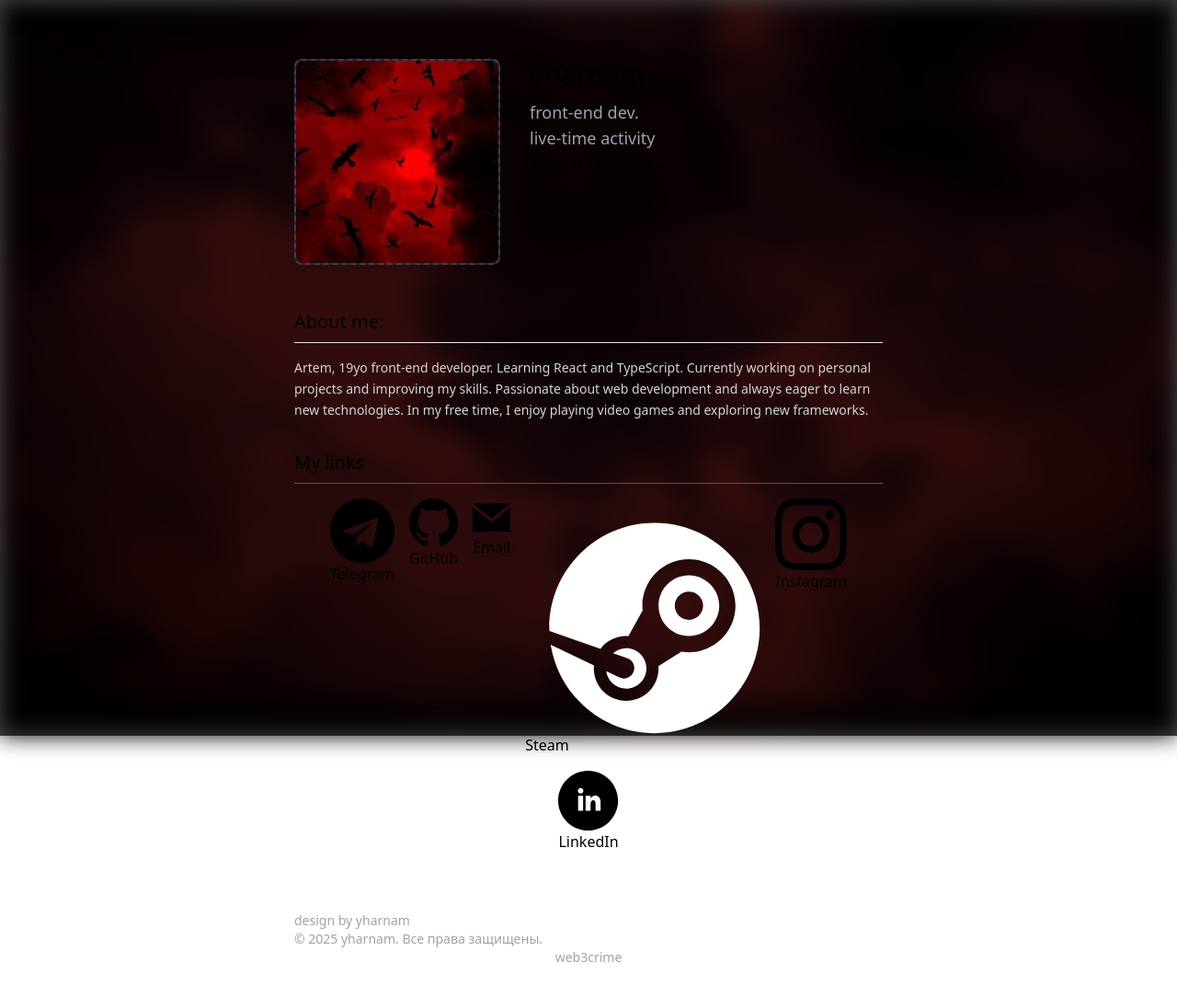
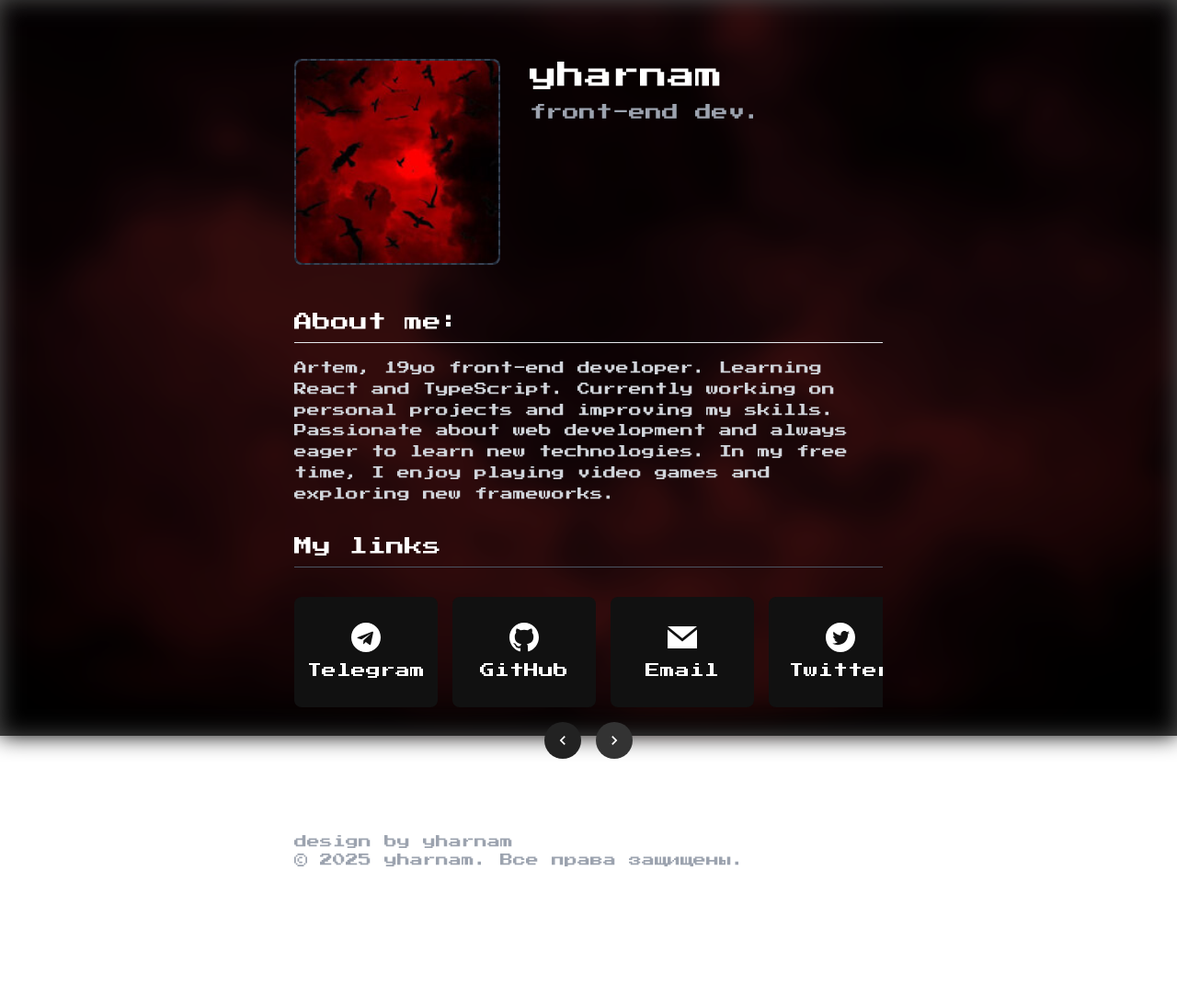
Before and after one commit to yharnaamm/yharnaamm.github.io, a plain HTML site: page index.html in a window 1280 px wide. Shown: the whole page at 92% size. After the commit the page ends 1009 px from the top, so only its background shows below. Drawn offline with nearby package versions, Linux system fonts and the light colour scheme.

Commit message:
Update index.html

```diff
--- a/index.html
+++ b/index.html
@@ -5,8 +5,99 @@
 		<meta name="viewport" content="width=device-width, initial-scale=1.0" />
 		<title>Визитка</title>
 		<script src="https://cdn.tailwindcss.com"></script>
-
-		<link rel="stylesheet" href="style.css" />
+		<style>
+			@import url('https://fonts.googleapis.com/css2?family=Inter:wght@300;400;500;600&family=Press+Start+2P&display=swap');
+			body {
+				font-family: 'Press Start 2P', cursive;
+				color: #fff;
+				background-color: transparent;
+			}
+			.pixel-font {
+				font-family: 'Press Start 2P', cursive;
+			}
+			.cursor-trail {
+				position: fixed;
+				width: 8px;
+				height: 8px;
+				background-color: #fff;
+				border-radius: 50%;
+				pointer-events: none;
+				z-index: 9999;
+				opacity: 0;
+				transition: opacity 0.3s;
+			}
+			.link-hover {
+				position: relative;
+			}
+			.link-hover:after {
+				content: '';
+				position: absolute;
+				width: 0;
+				height: 1px;
+				bottom: 0;
+				left: 0;
+				background-color: #fff;
+				transition: width 0.3s ease;
+			}
+			.link-hover:hover:after {
+				width: 100%;
+			}
+			.social-carousel-container {
+				position: relative;
+				overflow: hidden;
+				padding: 16px 0;
+			}
+			.social-carousel {
+				display: flex;
+				transition: transform 0.5s ease;
+			}
+			.social-tile {
+				min-width: 156px;
+				height: 120px;
+				background: #111;
+				border-radius: 8px;
+				display: flex;
+				flex-direction: column;
+				align-items: center;
+				justify-content: center;
+				margin-right: 16px;
+				transition: transform 0.2s;
+			}
+			.social-tile:hover {
+				transform: scale(1.05);
+			}
+			.social-tile svg {
+				width: 32px;
+				height: 32px;
+				margin-bottom: 8px;
+			}
+			.carousel-nav {
+				display: flex;
+				justify-content: center;
+				gap: 16px;
+				margin-top: 16px;
+			}
+			.carousel-btn {
+				background: #333;
+				color: white;
+				border: none;
+				width: 40px;
+				height: 40px;
+				border-radius: 50%;
+				display: flex;
+				align-items: center;
+				justify-content: center;
+				cursor: pointer;
+				transition: background 0.3s;
+			}
+			.carousel-btn:hover {
+				background: #555;
+			}
+			.carousel-btn:disabled {
+				background: #222;
+				cursor: not-allowed;
+			}
+		</style>
 	</head>
 	<body
 		class="min-h-screen flex flex-col items-center justify-center p-4 relative"
@@ -41,13 +132,6 @@
 				<div class="text-center md:text-left">
 					<h1 class="text-2xl md:text-3xl font-light mb-2">yharnam</h1>
 					<p class="text-lg text-gray-400">front-end dev.</p>
-					<p class="text-lg text-gray-400">live-time activity</p>
-					<div id="discord-widget">
-						<div id="activities">
-							<p class="no-activity">Загрузка данных...</p>
-						</div>
-						<div id="last-updated" class="last-updated"></div>
-					</div>
 				</div>
 			</div>
 
@@ -64,15 +148,13 @@
 						exploring new frameworks.
 					</p>
 				</section>
+
 				<section>
 					<h2 class="text-xl font-light mb-4 border-b border-gray-600 pb-2">
 						My links
 					</h2>
-					<div class="social-carousel-container flex justify-center">
-						<div
-							id="socialCarousel"
-							class="social-carousel flex flex-wrap justify-center gap-4"
-						>
+					<div class="social-carousel-container">
+						<div class="social-carousel" id="socialCarousel">
 							<a href="https://t.me/yharnaamm" class="social-tile link-hover">
 								<svg viewBox="0 0 24 24" fill="currentColor">
 									<path
@@ -81,7 +163,6 @@
 								</svg>
 								Telegram
 							</a>
-
 							<a
 								href="https://github.com/yharnaamm"
 								class="social-tile link-hover"
@@ -93,11 +174,7 @@
 								</svg>
 								GitHub
 							</a>
-
-							<a
-								href="mailto:yharnaamm@gmail.com"
-								class="social-tile link-hover"
-							>
+							<a href="mailto:example@email.com" class="social-tile link-hover">
 								<svg viewBox="0 0 24 24" fill="currentColor">
 									<path
 										d="M12 12.713l-11.985-9.713h23.97l-11.985 9.713zm0 2.574l-12-9.725v15.438h24v-15.438l-12 9.725z"
@@ -105,48 +182,19 @@
 								</svg>
 								Email
 							</a>
-
 							<a
-								href="https://steamcommunity.com/profiles/76561198444513975/"
+								href="https://twitter.com/username"
 								class="social-tile link-hover"
 							>
-								<svg
-									xmlns="http://www.w3.org/2000/svg"
-									x="0px"
-									y="0px"
-									width="256"
-									height="256"
-									viewBox="0,0,256,256"
-									style="fill: #ffffff"
-								>
-									<g
-										fill="#ffffff"
-										fill-rule="nonzero"
-										stroke="none"
-										stroke-width="1"
-										stroke-linecap="butt"
-										stroke-linejoin="miter"
-										stroke-miterlimit="10"
-										stroke-dasharray=""
-										stroke-dashoffset="0"
-										font-family="none"
-										font-weight="none"
-										font-size="none"
-										text-anchor="none"
-										style="mix-blend-mode: normal"
-									>
-										<g transform="scale(4.4)">
-											<path
-												d="M32,6c-14.359,0 -26,11.641 -26,26c0,0.237 0.01158,0.47103 0.01758,0.70703l12.63867,4.43359c1.463,-1.906 3.75575,-3.14062 6.34375,-3.14062c0.182,0 0.36006,0.01534 0.53906,0.02734l3.52148,-6.33789c-0.04,-0.391 -0.06055,-0.78745 -0.06055,-1.18945c0,-6.351 5.149,-11.5 11.5,-11.5c6.351,0 11.5,5.149 11.5,11.5c0,6.351 -5.149,11.5 -11.5,11.5c-0.629,0 -1.2408,-0.06316 -1.8418,-0.16016l-5.6875,3.55469c0.014,0.201 0.0293,0.40047 0.0293,0.60547c0,4.418 -3.582,8 -8,8c-4.418,0 -8,-3.582 -8,-8c0,-0.258 0.01506,-0.51167 0.03906,-0.76367l-10.71289,-5.12305c1.972,12.404 12.71483,21.88672 25.67383,21.88672c14.359,0 26,-11.641 26,-26c0,-14.359 -11.641,-26 -26,-26zM40.5,19c-4.142,0 -7.5,3.358 -7.5,7.5c0,4.142 3.358,7.5 7.5,7.5c4.142,0 7.5,-3.358 7.5,-7.5c0,-4.142 -3.358,-7.5 -7.5,-7.5zM40.5,23c1.933,0 3.5,1.567 3.5,3.5c0,1.933 -1.567,3.5 -3.5,3.5c-1.933,0 -3.5,-1.567 -3.5,-3.5c0,-1.933 1.567,-3.5 3.5,-3.5zM25,37c-1.246,0 -2.37009,0.47256 -3.24609,1.22656l3.43555,1.20508c1.077,0.338 1.81055,1.33584 1.81055,2.46484c0,1.902 -1.98517,3.15498 -3.70117,2.33398l-3.22852,-1.54492c0.336,2.434 2.40269,4.31445 4.92969,4.31445c2.761,0 5,-2.239 5,-5c0,-2.761 -2.239,-5 -5,-5z"
-											></path>
-										</g>
-									</g>
+								<svg viewBox="0 0 24 24" fill="currentColor">
+									<path
+										d="M12 0c-6.627 0-12 5.373-12 12s5.373 12 12 12 12-5.373 12-12-5.373-12-12-12zm6.066 9.645c.183 4.04-2.83 8.544-8.164 8.544-1.622 0-3.131-.476-4.402-1.291 1.524.18 3.045-.244 4.252-1.189-1.256-.023-2.317-.854-2.684-1.995.451.086.895.061 1.298-.049-1.381-.278-2.335-1.522-2.304-2.853.388.215.83.344 1.301.359-1.279-.855-1.641-2.544-.889-3.835 1.416 1.738 3.533 2.881 5.92 3.001-.419-1.796.944-3.527 2.799-3.527.825 0 1.572.349 2.096.907.654-.128 1.27-.368 1.824-.697-.215.671-.67 1.233-1.263 1.589.581-.07 1.135-.224 1.649-.453-.384.578-.87 1.084-1.433 1.489z"
+									/>
 								</svg>
-								Steam
+								Twitter
 							</a>
-
 							<a
-								href="https://instagram.com/yharnaamm"
+								href="https://instagram.com/username"
 								class="social-tile link-hover"
 							>
 								<svg viewBox="0 0 24 24" fill="currentColor">
@@ -156,7 +204,6 @@
 								</svg>
 								Instagram
 							</a>
-
 							<a
 								href="https://linkedin.com/in/username"
 								class="social-tile link-hover"
@@ -168,6 +215,47 @@
 								</svg>
 								LinkedIn
 							</a>
+							<a
+								href="https://facebook.com/username"
+								class="social-tile link-hover"
+							>
+								<svg viewBox="0 0 24 24" fill="currentColor">
+									<path
+										d="M9 8h-3v4h3v12h5v-12h3.642l.358-4h-4v-1.667c0-.955.192-1.333 1.115-1.333h2.885v-5h-3.808c-3.596 0-5.192 1.583-5.192 4.615v3.385z"
+									/>
+								</svg>
+								Facebook
+							</a>
+						</div>
+						<div class="carousel-nav">
+							<button
+								class="carousel-btn"
+								id="prevBtn"
+								aria-label="Предыдущая соцсеть"
+							>
+								<svg
+									width="20"
+									height="20"
+									fill="currentColor"
+									viewBox="0 0 24 24"
+								>
+									<path d="M15.41 7.41L14 6l-6 6 6 6 1.41-1.41L10.83 12z" />
+								</svg>
+							</button>
+							<button
+								class="carousel-btn"
+								id="nextBtn"
+								aria-label="Следующая соцсеть"
+							>
+								<svg
+									width="20"
+									height="20"
+									fill="currentColor"
+									viewBox="0 0 24 24"
+								>
+									<path d="M10 6L8.59 7.41 13.17 12l-4.58 4.59L10 18l6-6z" />
+								</svg>
+							</button>
 						</div>
 					</div>
 				</section>
@@ -176,11 +264,63 @@
 			<footer class="text-sm text-gray-400">
 				<p flex flex-col items-center justify-center>design by yharnam</p>
 				<p>© 2025 yharnam. Все права защищены.</p>
-				<div class="friend flex justify-center">
-					<a href="web3crime.github.io">web3crime</a>
-				</div>
 			</footer>
 		</main>
-		<script src="./script.js"></script>
+
+		<script>
+			// Эффект следа курсора
+			const cursor = document.querySelector('.cursor-trail')
+			document.addEventListener('mousemove', e => {
+				cursor.style.opacity = '1'
+				cursor.style.left = e.pageX - 4 + 'px'
+				cursor.style.top = e.pageY - 4 + 'px'
+
+				setTimeout(() => {
+					cursor.style.opacity = '0'
+					cursor.style.transition = 'opacity 0.5s'
+				}, 100)
+			})
+
+			// Плавный скролл для якорей
+			document.querySelectorAll('a[href^="#"]').forEach(anchor => {
+				anchor.addEventListener('click', function (e) {
+					e.preventDefault()
+					document.querySelector(this.getAttribute('href')).scrollIntoView({
+						behavior: 'smooth',
+					})
+				})
+			})
+
+			// Карусель соцсетей
+			const carousel = document.getElementById('socialCarousel')
+			const prevBtn = document.getElementById('prevBtn')
+			const nextBtn = document.getElementById('nextBtn')
+			const tiles = carousel.querySelectorAll('.social-tile')
+			const tileWidth = tiles[0].offsetWidth + 16 // ширина плитки + отступ
+			let currentIndex = 0
+
+			function updateCarousel() {
+				carousel.style.transform = `translateX(-${currentIndex * tileWidth}px)`
+				prevBtn.disabled = currentIndex === 0
+				nextBtn.disabled = currentIndex === tiles.length - 1
+			}
+
+			prevBtn.addEventListener('click', () => {
+				if (currentIndex > 0) {
+					currentIndex--
+					updateCarousel()
+				}
+			})
+
+			nextBtn.addEventListener('click', () => {
+				if (currentIndex < tiles.length - 1) {
+					currentIndex++
+					updateCarousel()
+				}
+			})
+
+			// Инициализация
+			updateCarousel()
+		</script>
 	</body>
 </html>
```
